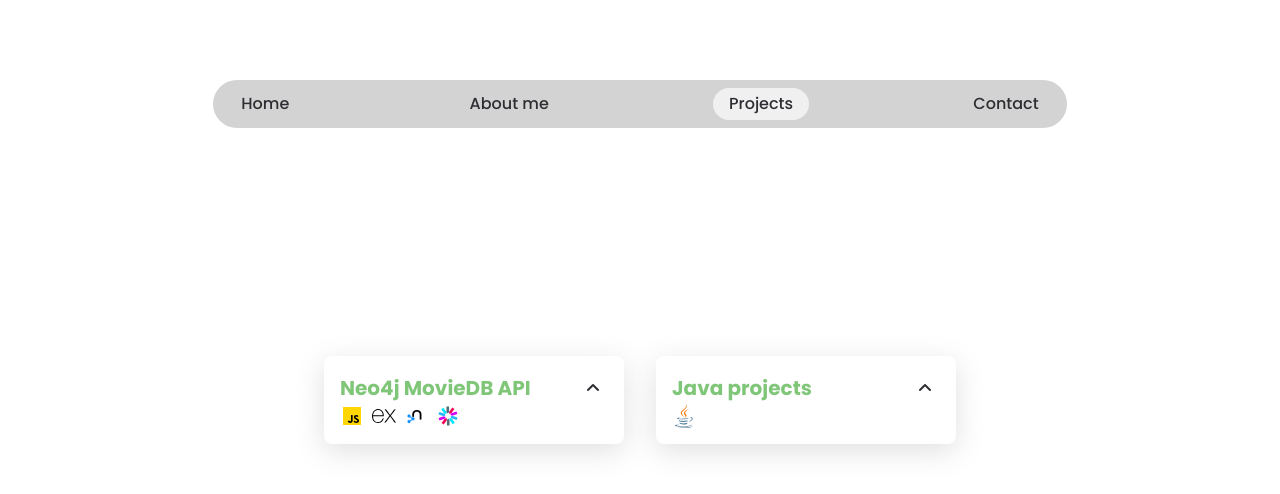
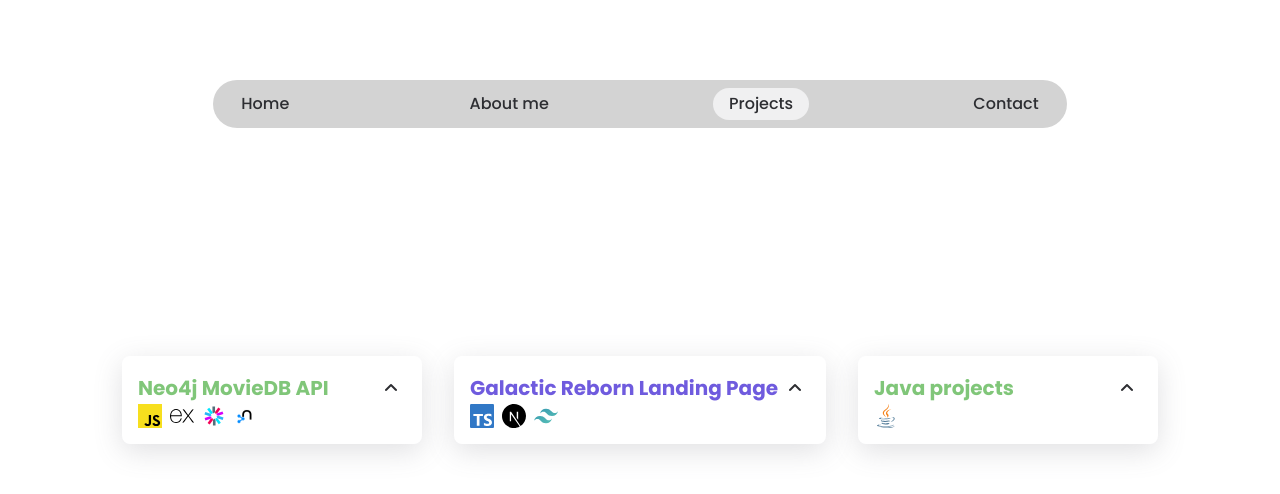
Before and after one commit to BartoszBrodowski/old-portfolio, a React (Vite) app: page /#/projects in a window 1280 px wide. Shown: the top 494 px of the page. Built offline with nearby package versions, Linux system fonts and the light colour scheme.

Commit message:
Add GalacticRebornCard, Fix animation when more projects on the grid

```diff
--- /dev/null
+++ b/src/components/Projects/GalacticRebornCard.tsx
@@ -0,0 +1,96 @@
+import { motion } from "framer-motion";
+import {
+  faAngleLeft,
+  faWindowMaximize,
+} from "@fortawesome/free-solid-svg-icons";
+import { FontAwesomeIcon } from "@fortawesome/react-fontawesome";
+
+const durationTime = 1;
+
+type GalacticRebornCardProps = {
+  title: string;
+  description: string;
+  link: string;
+  isClicked: boolean;
+  setClickedId: (id: number) => void;
+  id: number;
+  clickedId: number;
+  techStack: string[];
+};
+
+const GalacticRebornCard: React.FC<GalacticRebornCardProps> = ({
+  title,
+  description,
+  link,
+  isClicked,
+  setClickedId,
+  id,
+  clickedId,
+  techStack,
+}) => {
+  const handleClick = () => {
+    if (isClicked && clickedId === id) {
+      setClickedId(-1);
+    } else {
+      setClickedId(id);
+    }
+  };
+  return (
+    <motion.div
+      transition={{ layout: { duration: durationTime, type: "spring" } }}
+      layout
+      className="max-w-[530px] shadow-card rounded-lg p-4"
+    >
+      <motion.div layout="position">
+        <motion.div
+          layout="position"
+          onClick={() => handleClick()}
+          className="flex justify-between items-center cursor-pointer"
+        >
+          <motion.h2 className="font-bold text-xl text-galactic-reborn-purple">
+            {title}
+          </motion.h2>
+          <motion.button
+            className="w-8 h-8"
+            animate={clickedId === id ? { rotate: -90 } : { rotate: 90 }}
+            layout
+          >
+            <FontAwesomeIcon icon={faAngleLeft} />
+          </motion.button>
+        </motion.div>
+        <motion.div className="flex items-center gap-2" layout="position">
+          {Object.entries(techStack).map(([key, value]) => (
+            <motion.img
+              className="w-6"
+              layout="position"
+              src={`${value}`}
+              alt={`${key} logo`}
+            />
+          ))}
+        </motion.div>
+      </motion.div>
+      {isClicked && (
+        <motion.div
+          className="flex flex-col gap-4 mt-4"
+          initial={{ opacity: 0 }}
+          animate={{ opacity: 1 }}
+          transition={{ duration: durationTime }}
+        >
+          <motion.p>{description}</motion.p>
+          <motion.div className="flex items-center gap-2">
+            <FontAwesomeIcon icon={faWindowMaximize} />
+            <motion.a
+              className="text-linkedin-blue hover:underline"
+              href={link}
+              target="_blank"
+            >
+              {link}
+            </motion.a>
+          </motion.div>
+        </motion.div>
+      )}
+    </motion.div>
+  );
+};
+
+export default GalacticRebornCard;
--- a/src/components/Projects/index.tsx
+++ b/src/components/Projects/index.tsx
@@ -1,5 +1,6 @@
 import { useState } from "react";
 import ProjectCard from "./ProjectCard";
+import GalacticRebornCard from "./GalacticRebornCard";
 
 const Projects = () => {
   const [clickedId, setClickedId] = useState(-1);
@@ -9,6 +10,9 @@ const Projects = () => {
     express: "src/assets/images/ExpressJS.svg",
     java: "src/assets/images/Java.svg",
     jwt: "src/assets/images/JWT.svg",
+    typescript: "src/assets/images/TypeScript.svg",
+    nextjs: "src/assets/images/NextJS.svg",
+    tailwindcss: "src/assets/images/TailwindCSS.svg",
   };
   const projects = [
     {
@@ -18,10 +22,21 @@ const Projects = () => {
       techstack: [
         techStackImages.javascript,
         techStackImages.express,
+        techStackImages.jwt,
         techStackImages.neo4j,
-        techStackImages.jwt,
       ],
       link: "https://github.com/BartoszBrodowski/neo4j-moviedb-api",
+    },
+    {
+      title: "Galactic Reborn Landing Page",
+      description:
+        "Landing page of a blockchain game project. It was created with NextJS and TailwindCSS. The site contains information about documentation, roadmap of the project, team section and community links.",
+      techstack: [
+        techStackImages.typescript,
+        techStackImages.nextjs,
+        techStackImages.tailwindcss,
+      ],
+      link: "https://galacticreborn.io/",
     },
     {
       title: "Java projects",
@@ -32,8 +47,22 @@ const Projects = () => {
     },
   ];
   return (
-    <div className="flex gap-8">
-      {projects.map((project, index) => (
+    <div className="grid grid-cols-auto-fit justify-center gap-8">
+      {projects.map((project, index) =>
+        project.title === "Galactic Reborn Landing Page" ? (
+          <div className="min-w-[300px]" key={index}>
+            <GalacticRebornCard
+              title={project.title}
+              description={project.description}
+              link={project.link}
+              id={index}
+              isClicked={clickedId === index}
+              setClickedId={setClickedId}
+              clickedId={clickedId}
+              techStack={project.techstack}
+            />
+          </div>
+        ) : (
           <div className="min-w-[300px]" key={index}>
             <ProjectCard
               title={project.title}
@@ -46,7 +75,8 @@ const Projects = () => {
               techStack={project.techstack}
             />
           </div>
-      ))}
+        )
+      )}
     </div>
   );
 };
--- a/tailwind.config.js
+++ b/tailwind.config.js
@@ -43,6 +43,9 @@ export default {
         "image-flow": "image-flow 8s ease-in-out infinite",
         "status-glow": "status-glow 2s ease-in-out infinite",
       },
+      gridTemplateColumns: {
+        "auto-fit": "repeat(3, auto)",
+      },
     },
   },
   plugins: [],
```
Also changed, not shown: src/assets/images/JavaScript.svg, src/assets/images/NextJS.svg (added). Lines whose indentation alone changed are shown as unchanged.
